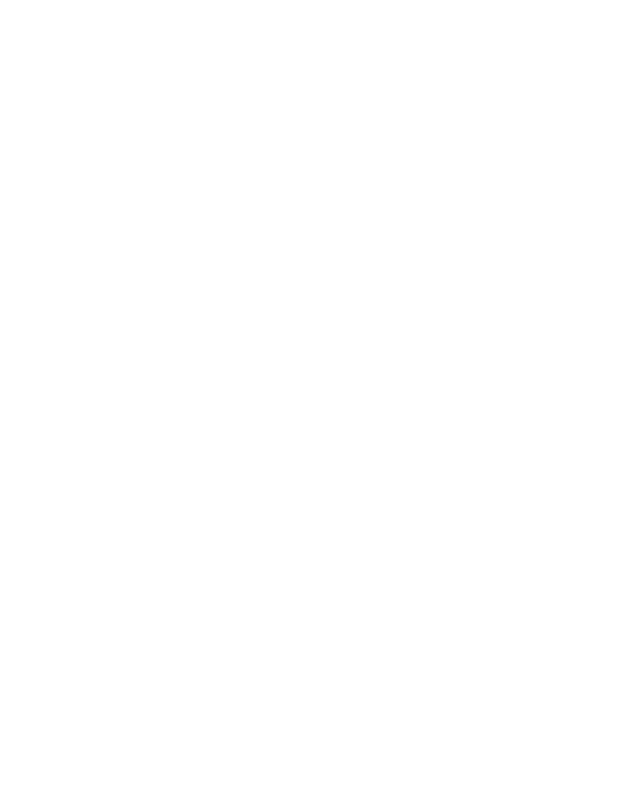
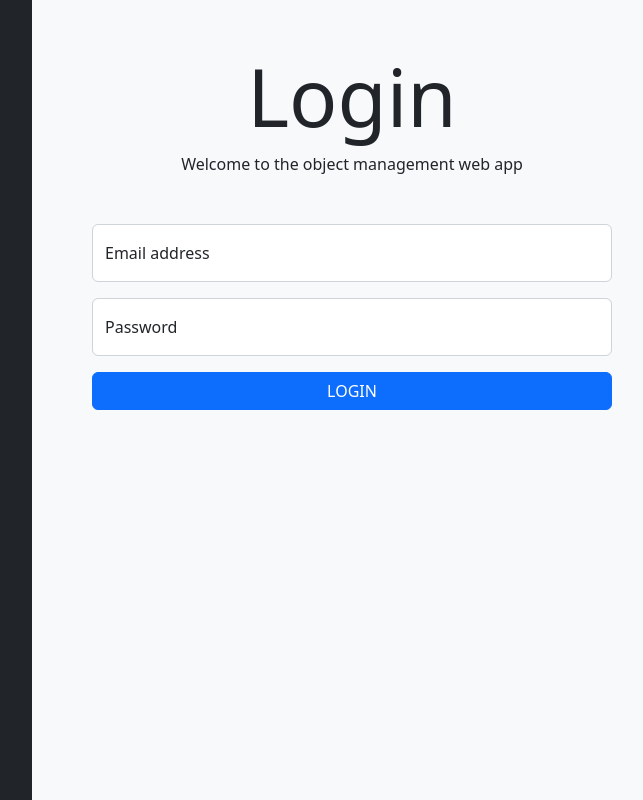
Before and after one commit to srabeson/troov-test, a Nuxt app in the folder client/: page /login in a window 1280 px wide. Before the commit this address had no page. Shown: the whole page, without its empty margins (608-1251 px from the left). Built offline with nearby package versions, Linux system fonts and the light colour scheme.

Commit message:
Login page UI

```diff
--- /dev/null
+++ b/client/pages/login.vue
@@ -0,0 +1,50 @@
+<template>
+  <div class="container-fluid">
+    <div class="row">
+      <div
+        class="d-none d-md-block col-12 col-md-4 col-lg-6 bg-dark text-light"
+      >
+        <div class="d-flex justify-content-center align-items-center h-100">
+          <h1 class="display-1">
+            <font-awesome-icon icon="fa-solid fa-right-to-bracket" />
+          </h1>
+        </div>
+      </div>
+
+      <div class="col-12 col-md-8 col-lg-6 bg-light text-dark min-vh-100">
+        <div class="text-center mx-md-5">
+          <h1 class="mt-5 display-1">Login</h1>
+          <p>Welcome to the object management web app</p>
+
+          <form @submit.prevent class="mt-5">
+            <div class="form-floating mb-3">
+              <input
+                type="email"
+                class="form-control"
+                id="emailInput"
+                placeholder="name@example.com"
+                required
+              />
+              <label for="emailInput">Email address</label>
+            </div>
+
+            <div class="form-floating mb-3">
+              <input
+                type="password"
+                class="form-control"
+                id="passwordInput"
+                placeholder="Password"
+                required
+              />
+              <label for="passwordInput">Password</label>
+            </div>
+
+            <div class="d-grid">
+              <button type="submit" class="btn btn-primary">LOGIN</button>
+            </div>
+          </form>
+        </div>
+      </div>
+    </div>
+  </div>
+</template>
```
